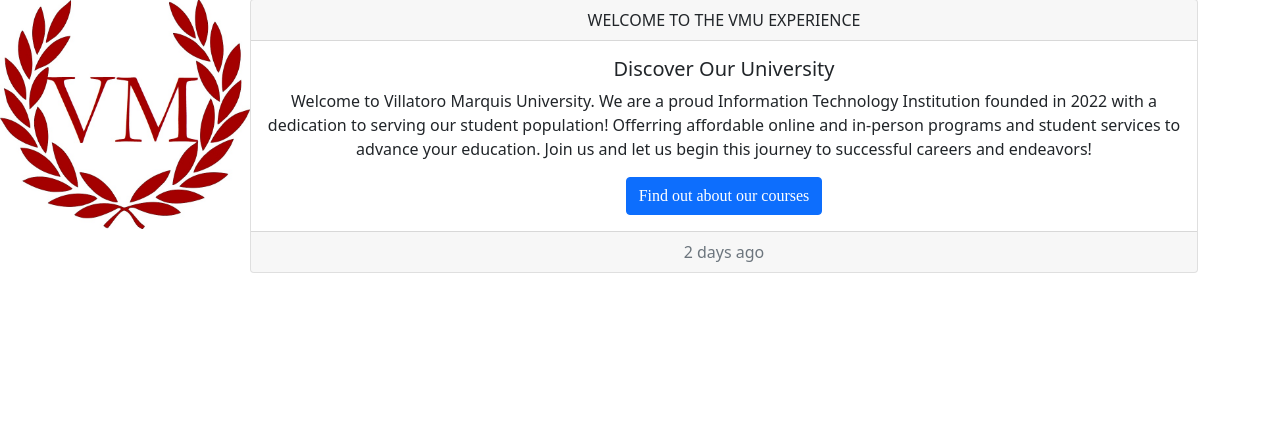
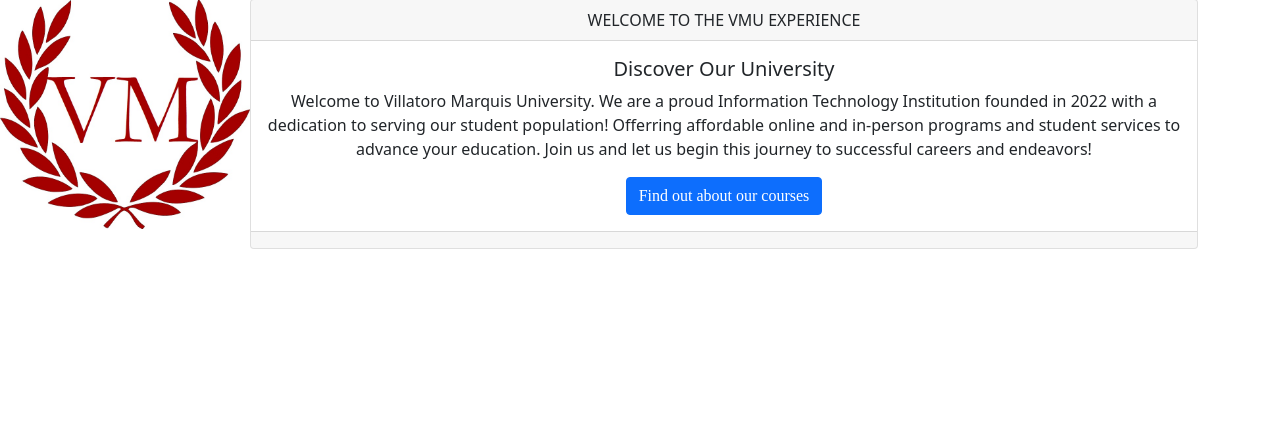
Before and after one commit to kimmiev214/CourseRegistrationWebsite, a Flask app: page / in a window 1280 px wide. Shown: the part 121-557 px from the top of the page. Run offline with Flask 2, Linux system fonts and the light colour scheme.

Commit message:
Update welcome.html

```diff
--- a/vmuniversity_flask/templates/welcome.html
+++ b/vmuniversity_flask/templates/welcome.html
@@ -15,7 +15,6 @@
       <a href="{{url_for('courses')}}" class="btn btn-primary">Find out about our courses</a>
     </div>
     <div class="card-footer text-muted">
-      2 days ago
     </div>
 </div>
 {% endblock %}
```
